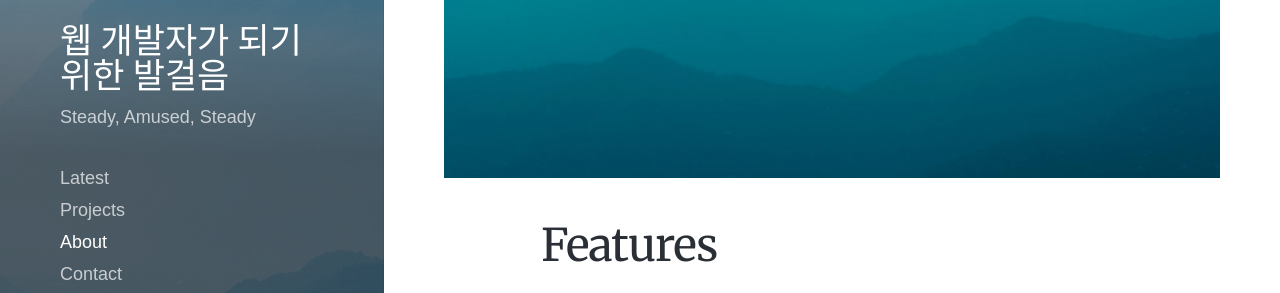
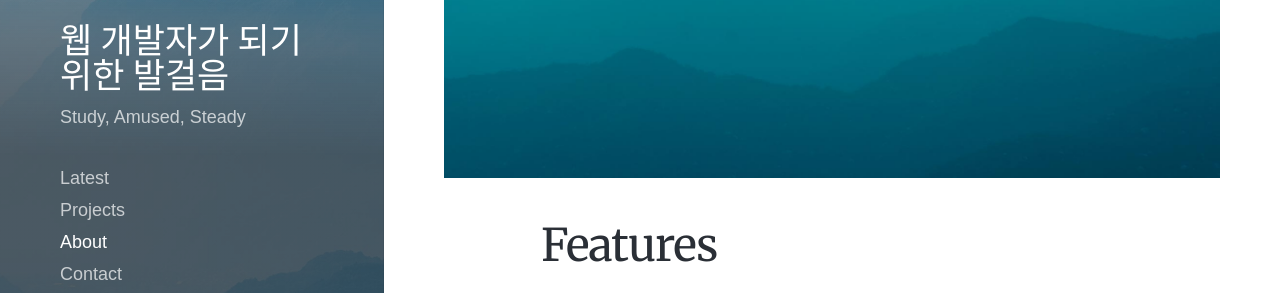
Before and after one commit to lawijdo201/lawijdo201.github.io, a Jekyll site: the page built from _pages/about.md, in a window 1280 px wide. Shown: the part 475-768 px from the top of the page. Built offline with Jekyll 4.4.1, drawn with Linux system fonts in a browser that asks for light colours; nearby versions of some CDN libraries; some web fonts are replaced.

Commit message:
Update settings.yml

```diff
--- a/_data/settings.yml
+++ b/_data/settings.yml
@@ -1,6 +1,6 @@
 basic_settings:
   site_title: 웹 개발자가 되기위한 발걸음
-  site_tagline:  Steady, Amused, Steady
+  site_tagline:  Study, Amused, Steady
   favicon_image: /images/favicon.png
 
 header_settings:
```
